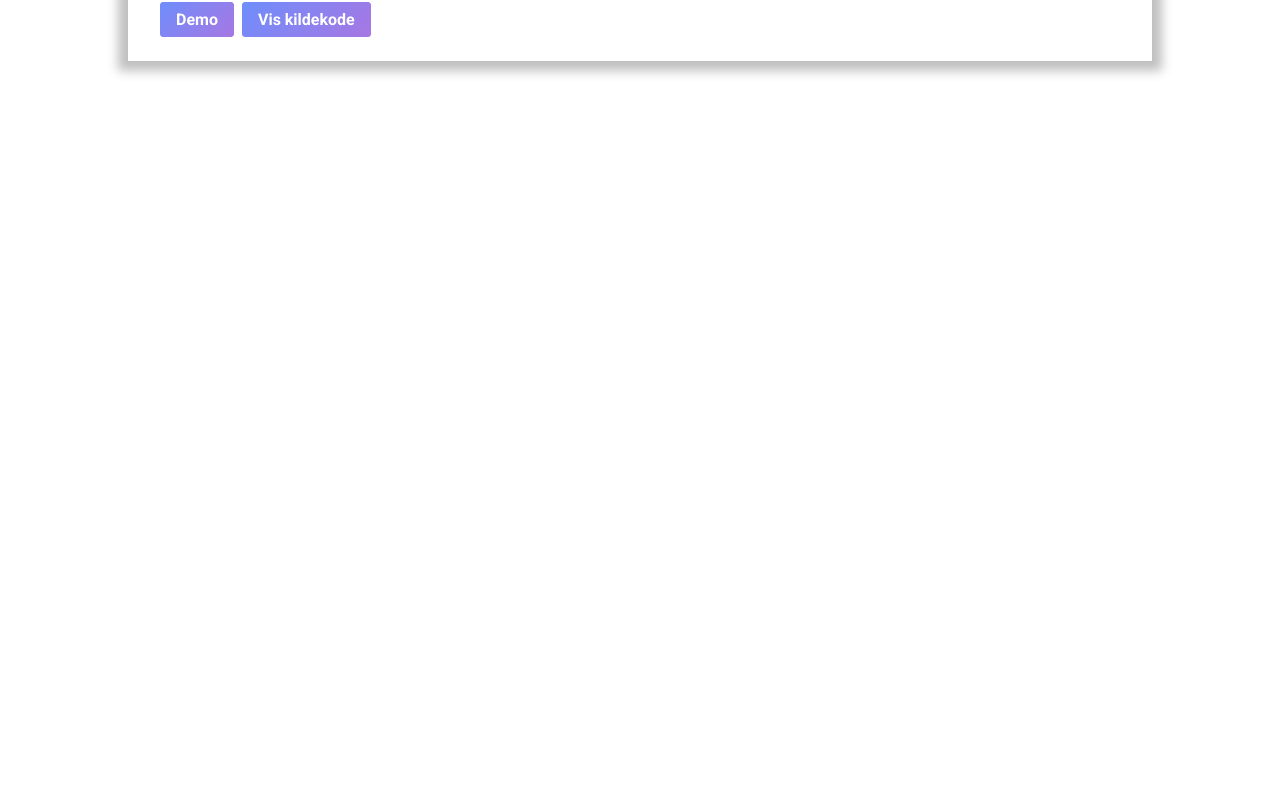
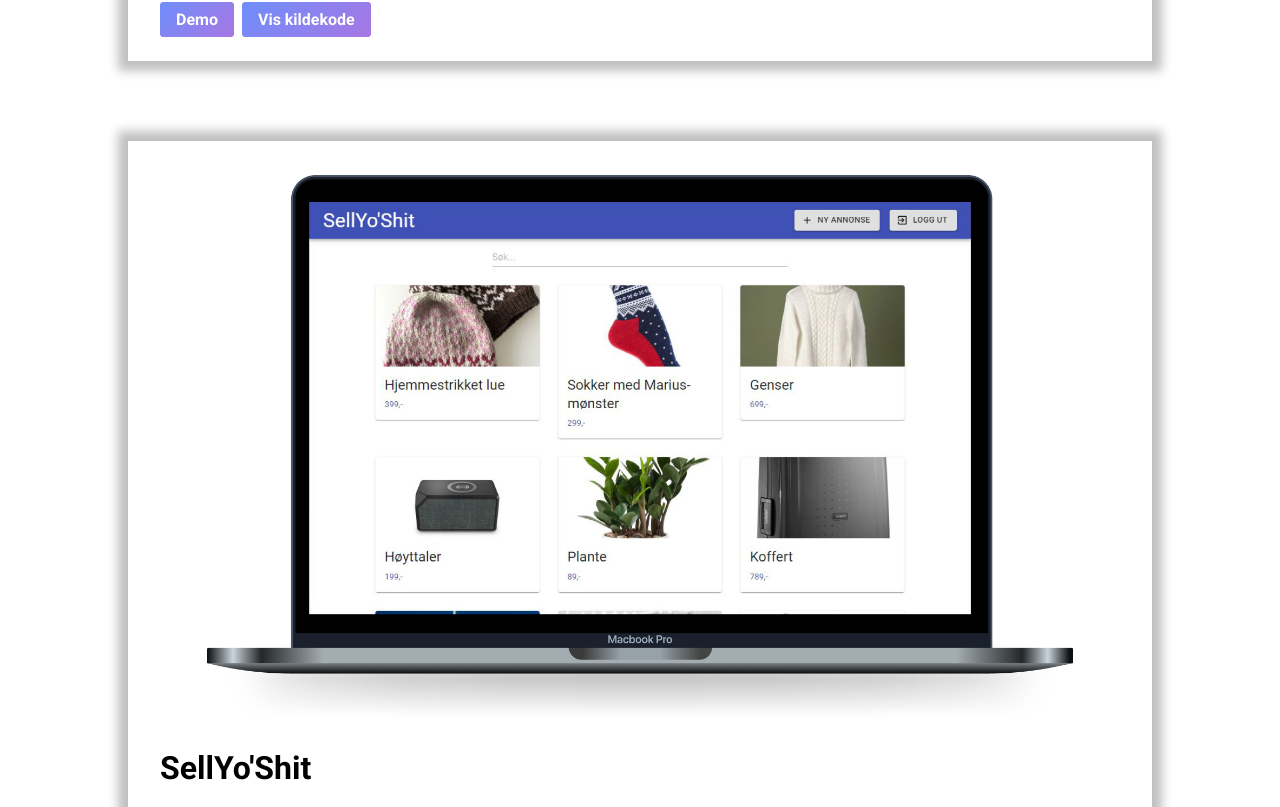
Before and after one commit to haavardsjef/hjemmeside, a React (Create React App) app: page / in a window 1280 px wide. Shown: the part 2853-3660 px from the top of the page. Before the commit the page ends 2994 px from the top, so only its background shows below. Built offline with nearby package versions, Linux system fonts and the light colour scheme.

Commit message:
Added sellyoshit project

```diff
--- a/src/components/projects/index.jsx
+++ b/src/components/projects/index.jsx
@@ -5,6 +5,7 @@ import "./style.css";
 import nba from "./../../assets/nba-app.png";
 import oweIt from "./../../assets/owe-it.png";
 import Karakterkalkulator from "./../../assets/karakter-kalkulator.png";
+import sellyoshit from "./../../assets/sellyoshit.png";
 
 export default function Projects() {
   return (
@@ -40,6 +41,16 @@ export default function Projects() {
         demo="https://vibrant-goldstine-c92091.netlify.app/karakterkalkulator.html"
         code="https://github.com/haavardsjef/KarakterKalkulator"
       />
+      <Project
+        title="SellYo'Shit"
+        description="Nettside for kjøp og salg (likt finn.no). Laget med React i emnet
+        TDT4140 - Programvareutvikling ved NTNU. Jeg programmerte hele frontenden mens
+        resten av teamet tok seg av backend. Repositoret er republisert på min github
+        med intakt git log og commit history."
+        image={sellyoshit}
+        technologies="React, Material UI"
+        code="https://github.com/haavardsjef/sell-yo-shit"
+      />
     </div>
   );
 }
```
Also changed, not shown: src/assets/sellyoshit.png (added).
